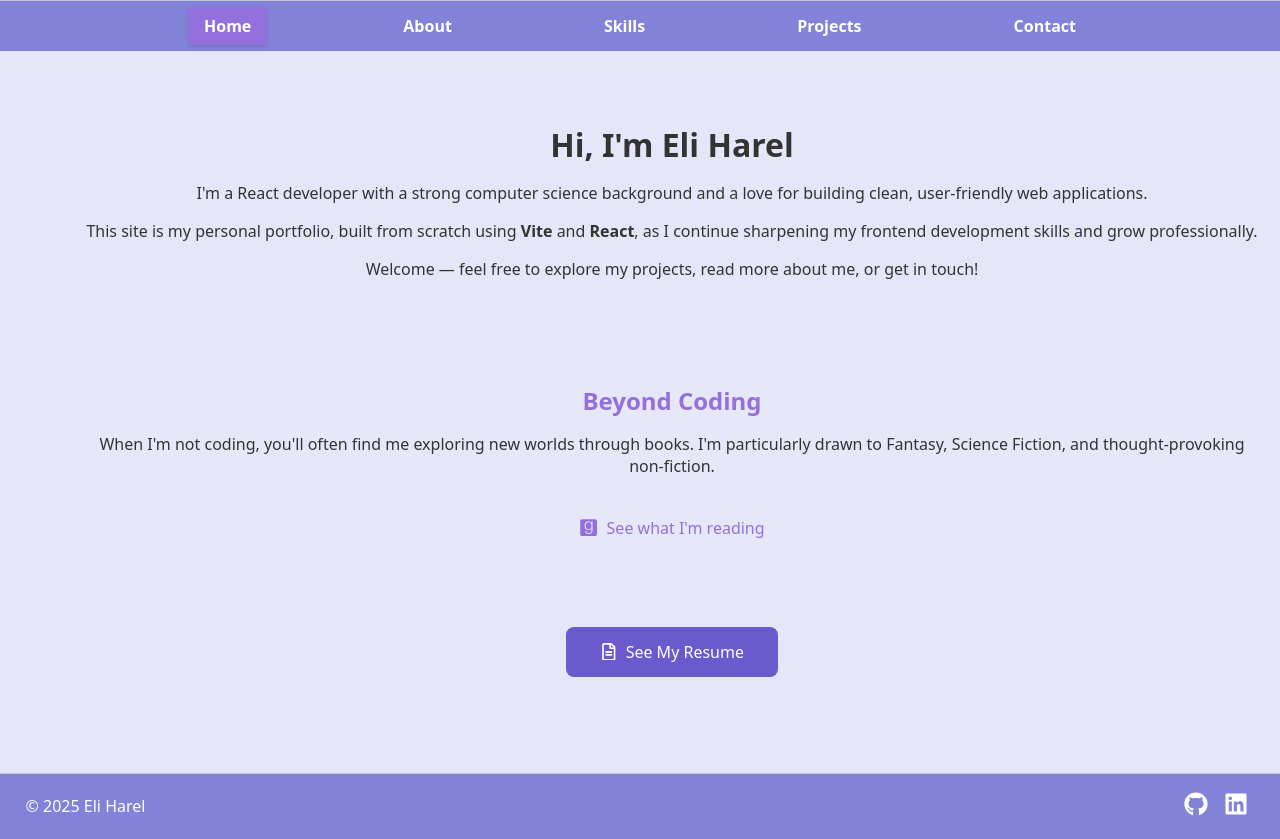
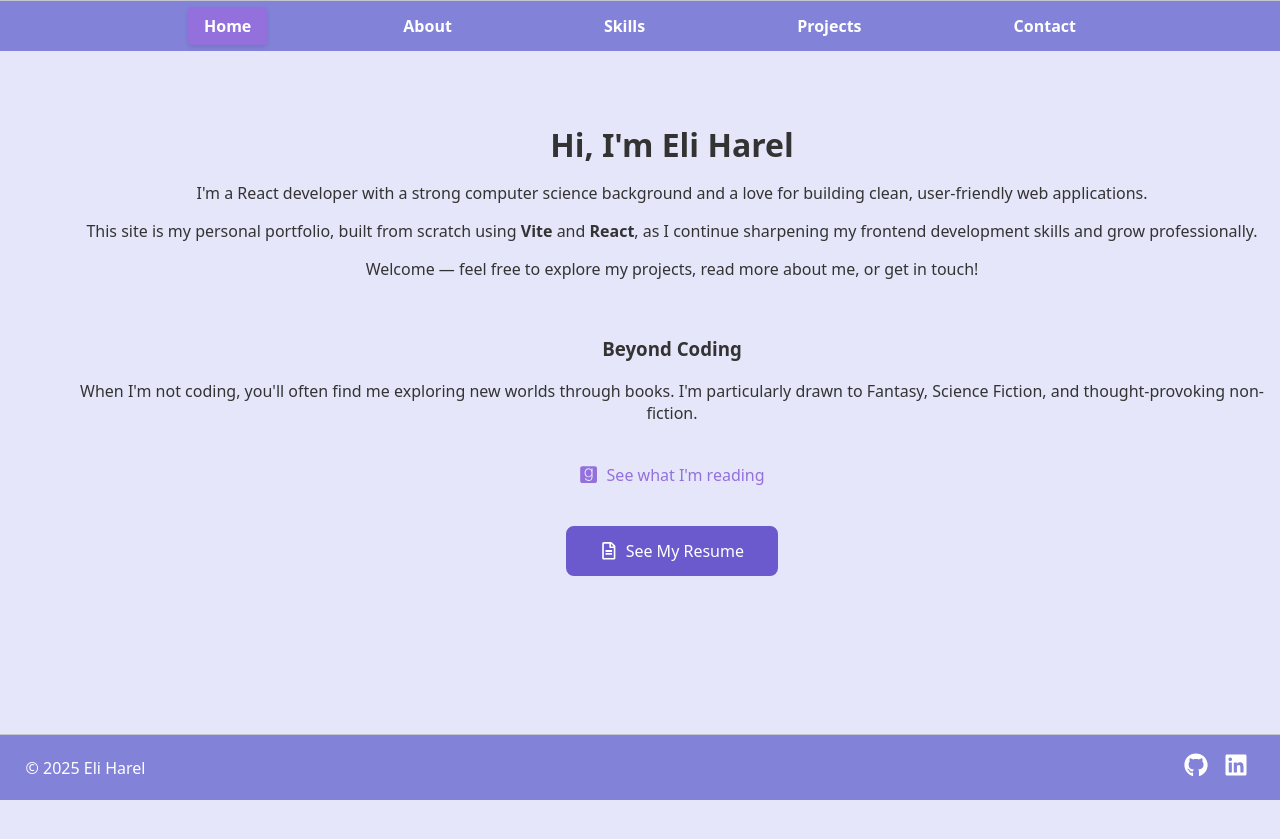
Before and after one commit to eharel/portfolio, a React (Vite) app: page / in a window 1280 px wide. Shown: the top 839 px of the page. After the commit the page ends 800 px from the top, so only its background shows below. Built offline with nearby package versions, Linux system fonts and the light colour scheme; no server answers.

Commit message:
Bugfix (EmailJS)

```diff
--- a/src/pages/Home/Home.tsx
+++ b/src/pages/Home/Home.tsx
@@ -21,8 +21,9 @@ export default function Home() {
         Welcome — feel free to explore my projects, read more about me, or get
         in touch!
       </p>
-
-      <div className={styles.readingSection}>
+      <br />
+      <div>
+        {/* <div className={styles.readingSection}> */}
         <h3>Beyond Coding</h3>
         <p>
           When I'm not coding, you'll often find me exploring new worlds through
```
